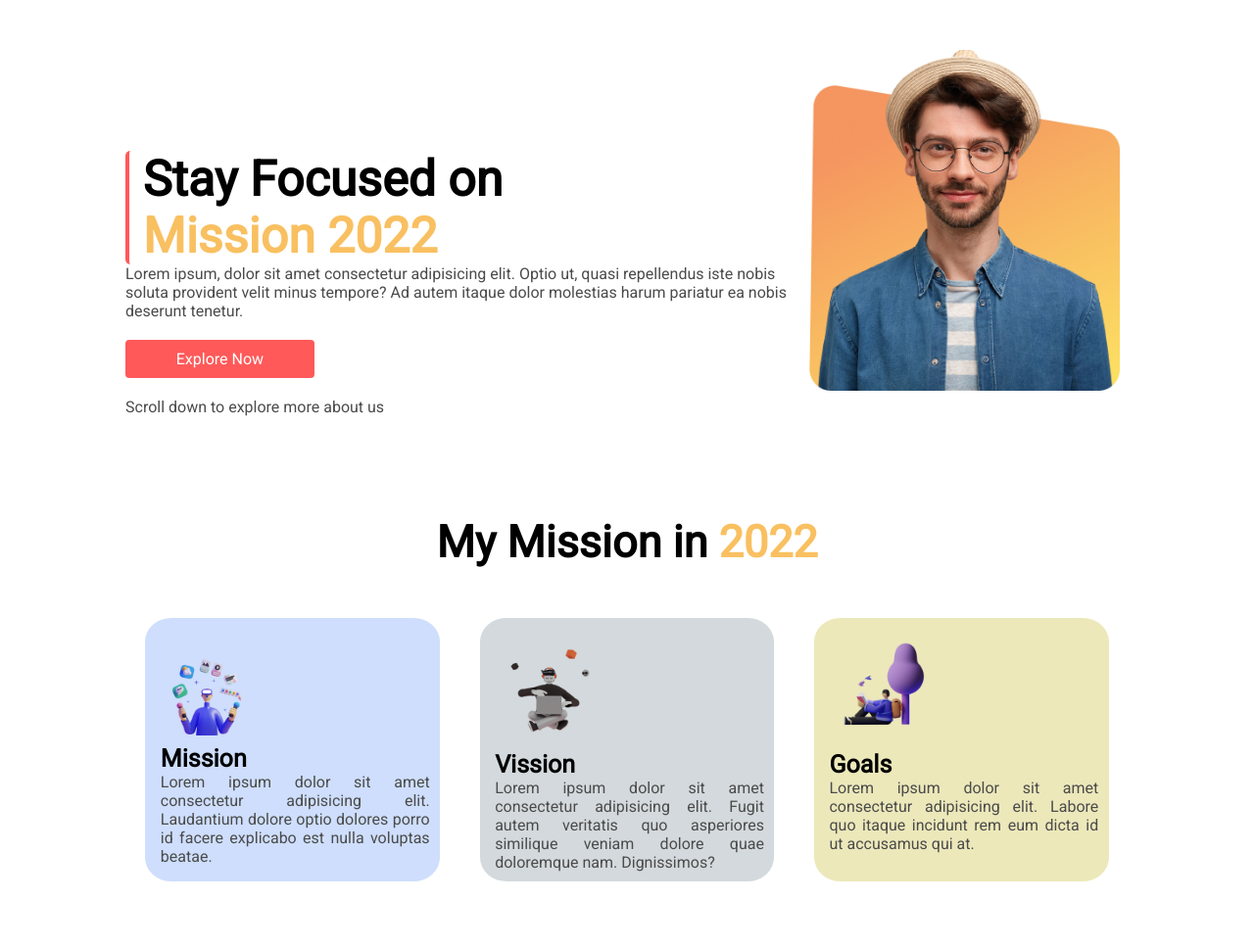
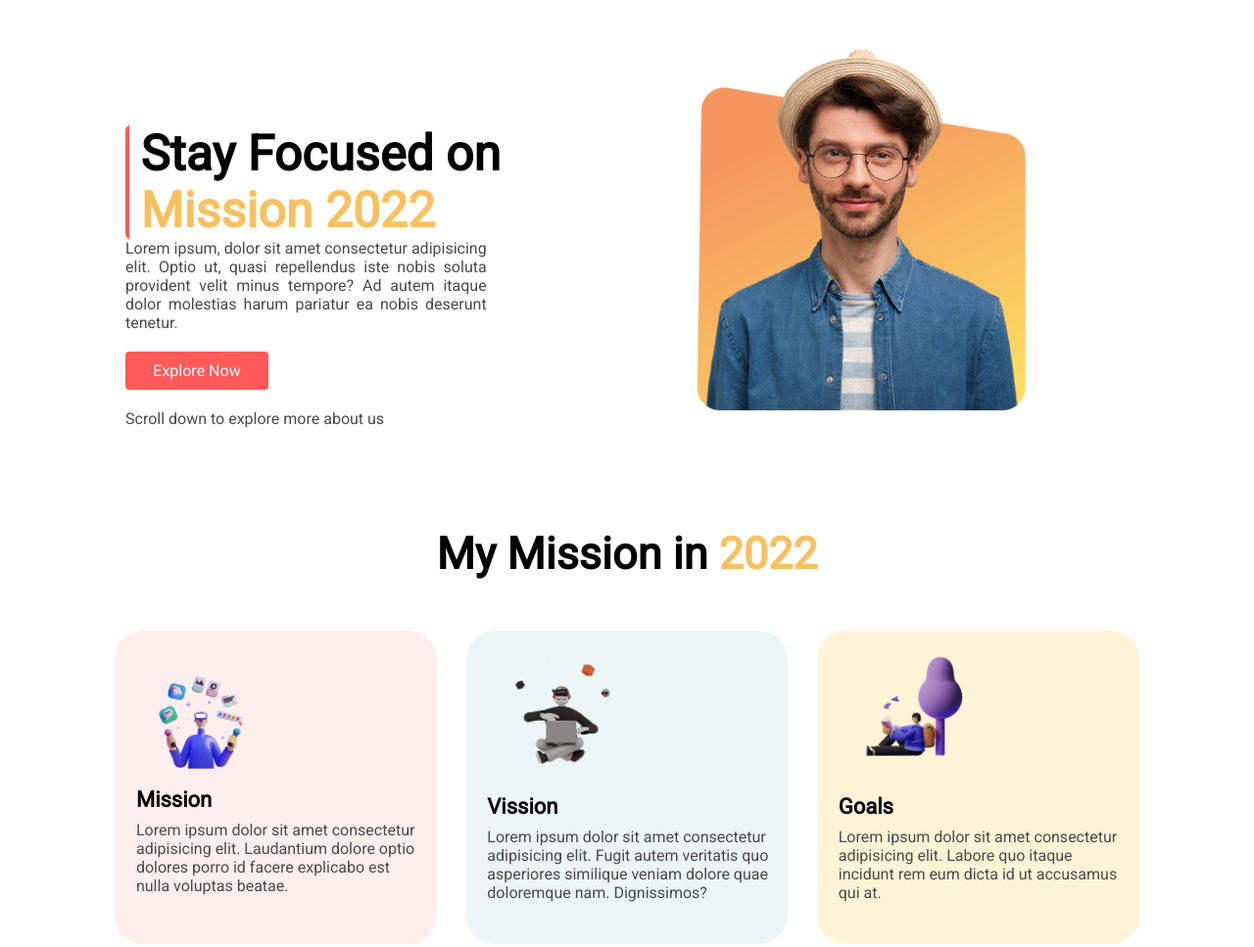
Before and after one commit to S1Emon/first-assignment-trial, a plain HTML site: page index.html in a window 1280 px wide. Shown: the top 967 px of the page at 98% size. Drawn offline with Linux system fonts and the light colour scheme; a web font is replaced by a local one.

Commit message:
something reset

```diff
--- a/index.html
+++ b/index.html
@@ -80,7 +80,7 @@
         </div>
         <div class="develop">
             <h1>Develop <br>
-                Without Limits</h1>
+                Without Limits</h1><br>
             <p>
                 Lorem ipsum dolor sit amet consectetur adipisicing elit. Voluptatum asperiores perferendis ullam sed id
                 quos culpa. Nobis autem itaque sapiente expedita quibusdam et exercitationem assumenda reiciendis odit!
@@ -93,7 +93,7 @@
 
     <section class="fourth-section flexible-div">
         <div class="global-community">
-            <h1>Know Our <br>Global Community</h1>
+            <h1>Know Our <br>Global Community</h1><br>
             <p>
                 Lorem ipsum dolor sit amet consectetur adipisicing elit. Reiciendis a, ratione quo dolor excepturi nobis
                 quisquam perferendis, nesciunt dignissimos cumque eveniet maiores ducimus autem expedita iste? Non
--- a/style.css
+++ b/style.css
@@ -1,23 +1,42 @@
 *{
     margin: 0;
+    padding: 0;
 }
 body{
     font-family: 'Roboto', sans-serif;
 }
+
+
+
 .flexible-div{
     display: flex;
 }
+
+p{
+    color: rgb(75, 75, 75);
+}
+h3{
+    font-size: 22px;
+    margin-top: 3%;
+    margin-bottom: 3%;
+}
+
+
 .half-top{
-    width: 60%;
+    width: 50%;
     margin-left: 10%;
-    margin-top: 12%;
+    margin-top: 10%;
+}
+.half-top p{
+    text-align: justify;
+    margin-right: 36%;
 }
 .half-image{
-    width: 40%;
+    width: 50%;
     margin-top: 4%;
 }
 .half-image img{
-    width: 72%;
+    width: 61%;
 
 }
 .half-top img{
@@ -38,12 +57,16 @@ body{
     text-decoration: none;
     text-align: center;
     background-color: rgb(255, 89, 89);
-    padding: 10px 10px;
+    padding: 10px 1px;
     width: 25%;
     color:white;
     border-radius: 4px;
     margin: 20px 0;
 }
+
+
+
+
 .second-section{
     margin-top: 8%;
 
@@ -55,50 +78,48 @@ body{
 }
 .flexible-mission{
     display: flex;
-    margin: 4% 10%;
+    margin: 4% 8%;
 
 }
 .my-mission{
     width: 30%;
-    margin:0 2%;
-    padding-left: 1.5%;
+    margin:0 1.4%;
+    padding-left: 2%;
     padding-right: 1%;
-    padding-bottom: 1%;
+    padding-bottom: 4%;
     padding-top: 2%;
 
 }
 .my-mission p{
-    text-align: justify;
     color: rgb(75, 75, 75);
+    margin-right: 2%;
 
 }
-p{
-    color: rgb(75, 75, 75);
 
-
-}
-h3{
-    font-size: 25px;
-}
 .my-mission img{
-    width: 40%;
+    width: 45%;
+    margin-left: 3%;
 }
 #mission{
-    background-color: rgba(175, 201, 250, 0.603);
+    background-color: rgba(255, 238, 238);
     border-radius: 9%;
 }
 #vission{
-    background-color: rgba(182, 193, 197, 0.603);
+    background-color: rgb(237, 245, 246);
     border-radius: 9%;
 }
 
 #goals{
-    background-color: rgba(224, 218, 142, 0.603);
+    background-color: rgba(255, 244, 214);
     border-radius: 9%;
 }
+
+
+
 .develop{
     width: 60%;
     margin-left: 40px;
+    margin-top: 50px;
 }
 .develop-image img{
     width: 70%;
@@ -106,8 +127,7 @@ h3{
 
 }
 .develop h1{
-    font-size: 35px;
-    font-weight: 900;
+    font-size: 40px;
     color: rgb(37, 37, 37);
 }
 .develop p{
@@ -140,7 +160,7 @@ h3{
 .global-community{
     width: 60%;
     margin-left: 11%;
-    margin-top: 3%;
+    margin-top: 5%;
 }
 .global-community-image{
     width: 40%;
@@ -151,7 +171,7 @@ h3{
     margin-left: 7%;
 }
 .global-community h1{
-    font-size: 35px;
+    font-size: 40px;
     color: rgb(37, 37, 37);
 
 }
@@ -165,6 +185,9 @@ h3{
     margin-right: 1%;
     padding-bottom: 5%;
 }
+
+
+
 footer{
     padding: 3% 0;
     background: black;
```
